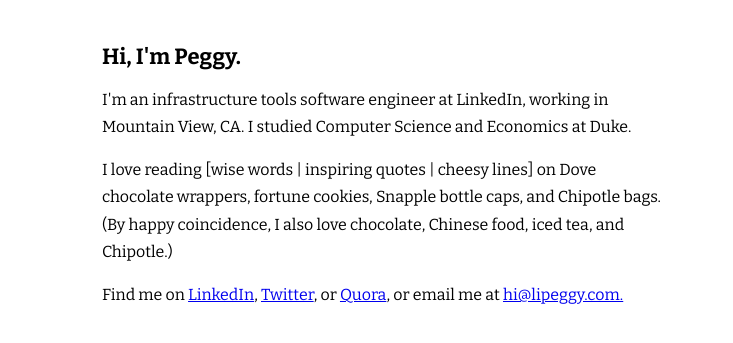
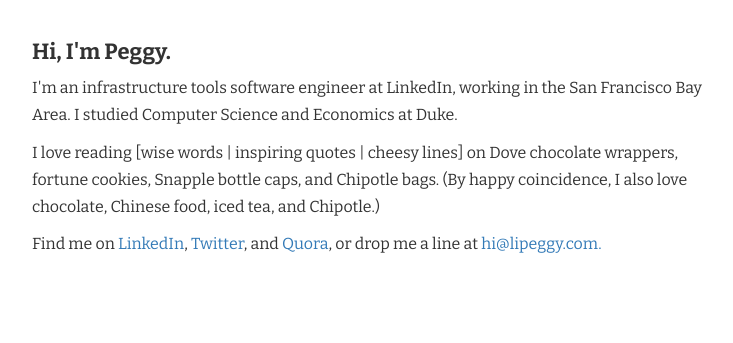
Before and after one commit to peggyl/peggyl.github.io, a Jekyll site: the page index.html, which Jekyll copies as it is, in a window 1280 px wide. Shown: the top 343 px of the page, without its empty margins (258-991 px from the left). Built offline with Jekyll 4.4.1, drawn with Linux system fonts in a browser that asks for light colours.

Commit message:
small changes to index.html

```diff
--- a/index.html
+++ b/index.html
@@ -2,14 +2,16 @@
 <html lang="en">
 <head>
 	<meta charset="UTF-8">
+	<meta name="viewport" content="width=device-width, initial-scale=1">
+
 	<title>Peggy Li</title>
 
+  <link href="http://maxcdn.bootstrapcdn.com/bootstrap/3.3.2/css/bootstrap.min.css" rel="stylesheet">
 	<link href='http://fonts.googleapis.com/css?family=Bitter:400,700' rel='stylesheet' type='text/css'>
 
 	<style>
 	.wrapper {
-		/*width: 50%;*/
-		max-width: 560px;
+		max-width: 740px;
 		margin: auto;
 		padding: 20px 20px;
 	}
@@ -31,14 +33,14 @@
 	<div class="wrapper">
 		<h1>Hi, I'm Peggy.</h1>
 
-	    <p>I'm an infrastructure tools software engineer at LinkedIn, working in Mountain View, CA. I studied Computer Science and Economics at Duke.</p>
+	    <p>I'm an infrastructure tools software engineer at LinkedIn, working in the San Francisco Bay Area. I studied Computer Science and Economics at Duke.</p>
 
 	    <p>I love reading [wise words | inspiring quotes | cheesy lines] on Dove chocolate wrappers, fortune cookies, Snapple bottle caps, and Chipotle bags. (By happy coincidence, I also love chocolate, Chinese food, iced tea, and Chipotle.)</p>
 	    <p>Find me on
 	    	<a href="https://www.linkedin.com/in/peggyli224">LinkedIn</a>,
-	    	<a href="https://www.twitter.com/_peggyli">Twitter</a>, or
+	    	<a href="https://www.twitter.com/_peggyli">Twitter</a>, and
 	    	<a href="https://www.quora.com/Peggy-Li-2">Quora</a>,
-	    or email me at <a href="mailto:hi@lipeggy.com" target="_blank">hi@lipeggy.com.</a></p>
+	    or drop me a line at <a href="mailto:hi@lipeggy.com" target="_blank">hi@lipeggy.com.</a></p>
     </div>
 </body>
 </html>
```
